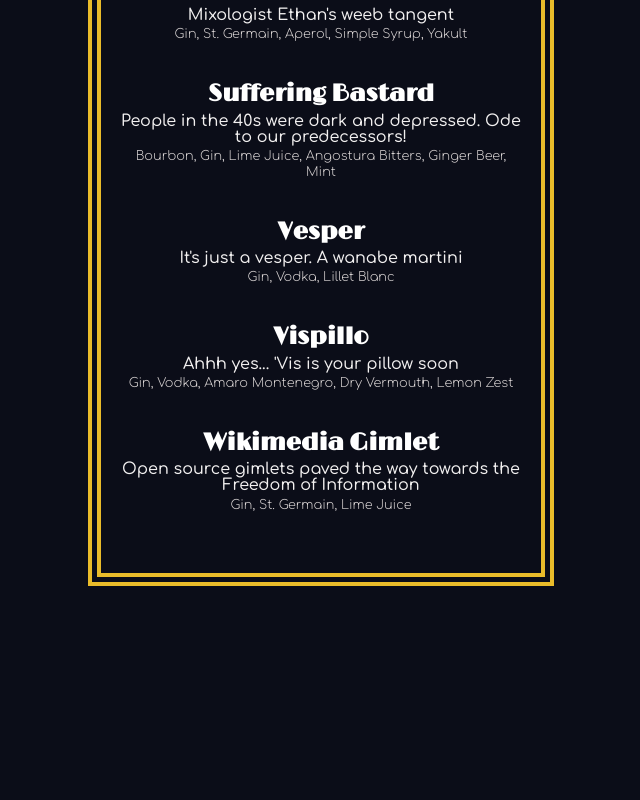
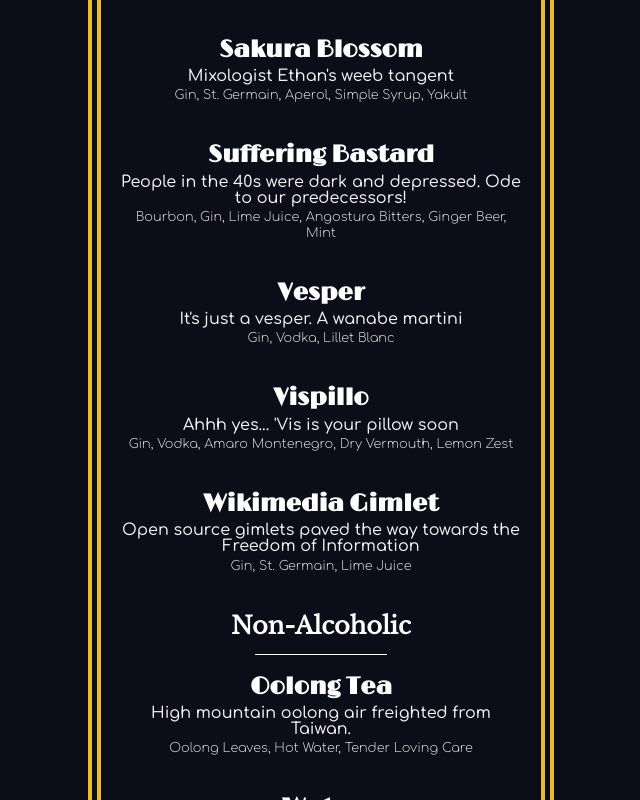
Before and after one commit to ethanngoh/speakeasy, a React (Create React App) app: page / in a window 1280 px wide. Shown: the part 2000-2800 px from the top of the page, without its empty margins (319-959 px from the left). Before the commit the page ends 2597 px from the top, so only its background shows below. Built offline with nearby package versions, Linux system fonts and the light colour scheme.

Commit message:
non alcoholic

```diff
--- /dev/null
+++ b/src/data/nonAlcoholic.tsx
@@ -0,0 +1,6 @@
+import { Cocktail } from "../model/cocktail";
+import * as waterRecipe from "./nonAlcoholic/water.json";
+import * as oolongTeaRecipe from "./nonAlcoholic/oolongTea.json";
+
+export const water = waterRecipe as Cocktail;
+export const oolongTea = oolongTeaRecipe as Cocktail;
--- /dev/null
+++ b/src/data/nonAlcoholic/oolongTea.json
@@ -0,0 +1,23 @@
+{
+  "id": "na2",
+  "name": "Oolong Tea",
+  "description": "High mountain oolong air freighted from Taiwan.",
+  "ingredients": [
+    {
+      "name": "Oolong Leaves",
+      "unit": "part",
+      "value": 1
+    },
+    {
+      "name": "Hot Water",
+      "unit": "part",
+      "value": 1
+    },
+    {
+      "name": "Tender Loving Care",
+      "unit": "dash",
+      "value": 1
+    }
+  ],
+  "servingGlassType": "teacup"
+}
--- /dev/null
+++ b/src/data/nonAlcoholic/water.json
@@ -0,0 +1,18 @@
+{
+  "id": "na1",
+  "name": "Water",
+  "description": "Plain old Bellevue tap",
+  "ingredients": [
+    {
+      "name": "Water",
+      "unit": "part",
+      "value": 1
+    },
+    {
+      "name": "Minerals",
+      "unit": "dash",
+      "value": 1
+    }
+  ],
+  "servingGlassType": "pint"
+}
--- a/src/pages/menu.tsx
+++ b/src/pages/menu.tsx
@@ -2,7 +2,8 @@
 import { useBackgroundColor } from "../hooks/useBackgroundColor";
 import { Cocktail } from "../model/cocktail";
 
-import * as drinks from "../data/cocktails";
+import * as alcoholicDrinks from "../data/cocktails";
+import * as nonAlcoholicDrinks from "../data/nonAlcoholic";
 import { GRAY_RANGE } from "../colors";
 
 const GOLD = "#EABC2A";
@@ -28,6 +29,19 @@
   border: 4px solid ${GOLD};
   outline-offset: 5px;
   outline: 4px solid ${GOLD};
+`;
+
+const DrinkCategory = styled.div`
+  font-family: "Libre Baskerville";
+  font-weight: 700;
+  font-size: 1.5rem;
+`;
+
+const Separator = styled.hr`
+  margin: 1rem 0 1.25rem 0;
+  width: 33%;
+  border: 0;
+  border-top: 1px solid white;
 `;
 
 const H2 = styled.div`
@@ -84,7 +98,14 @@
       <Content>
         <LOGO></LOGO>
         <DrinksList>
-          {Object.values(drinks).map((drink) => (
+          <DrinkCategory>Alcoholic</DrinkCategory>
+          <Separator />
+          {Object.values(alcoholicDrinks).map((drink) => (
+            <Drink key={drink.id} drink={drink}></Drink>
+          ))}
+          <DrinkCategory>Non-Alcoholic</DrinkCategory>
+          <Separator />
+          {Object.values(nonAlcoholicDrinks).map((drink) => (
             <Drink key={drink.id} drink={drink}></Drink>
           ))}
         </DrinksList>
```
Also changed, not shown: 1 other file (tests, documents, lock files or other folders).
